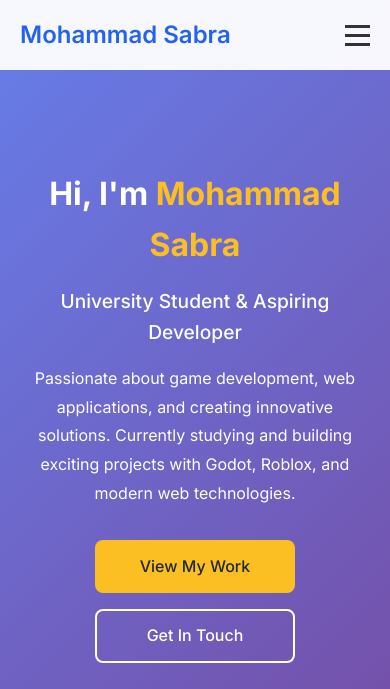
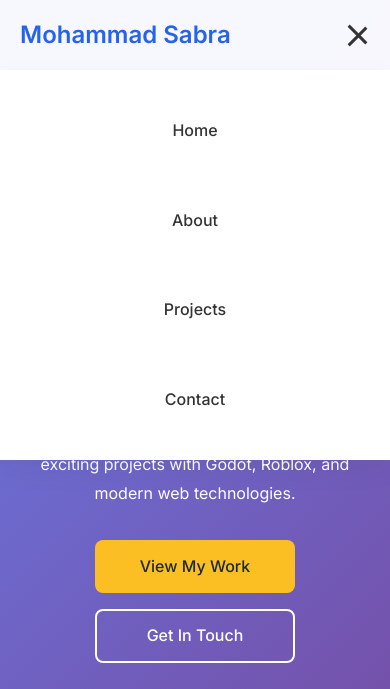
Before and after one commit to Hamood-bot/portfolio, a plain HTML site: page index.html in a window 390 px wide. Both pictures are taken after a click on the element 357 px from the left and 35 px from the top of the page. Shown: the top 689 px of the page. Drawn offline with Linux system fonts and the light colour scheme.

Commit message:
Fix mobile navigation menu functionality

```diff
--- a/script.js
+++ b/script.js
@@ -3,6 +3,7 @@ document.addEventListener('DOMContentLoaded', function() {
     const hamburger = document.querySelector('.hamburger');
     const navMenu = document.querySelector('.nav-menu');
 
+    if (hamburger && navMenu) {
         hamburger.addEventListener('click', function() {
             hamburger.classList.toggle('active');
             navMenu.classList.toggle('active');
@@ -15,6 +16,18 @@ document.addEventListener('DOMContentLoaded', function() {
                 navMenu.classList.remove('active');
             });
         });
+
+        // Close mobile menu when clicking outside
+        document.addEventListener('click', function(event) {
+            const isClickInsideNav = navMenu.contains(event.target);
+            const isClickOnHamburger = hamburger.contains(event.target);
+
+            if (!isClickInsideNav && !isClickOnHamburger && navMenu.classList.contains('active')) {
+                hamburger.classList.remove('active');
+                navMenu.classList.remove('active');
+            }
+        });
+    }
 });
 
 // Smooth scrolling for navigation links
--- a/style.css
+++ b/style.css
@@ -454,11 +454,43 @@ body {
 /* Responsive Design */
 @media (max-width: 768px) {
     .nav-menu {
-        display: none;
+        position: fixed;
+        left: -100%;
+        top: 70px;
+        flex-direction: column;
+        background-color: white;
+        width: 100%;
+        text-align: center;
+        transition: 0.3s;
+        box-shadow: 0 10px 27px rgba(0, 0, 0, 0.05);
+        z-index: 999;
+        padding: 2rem 0;
+    }
+
+    .nav-menu.active {
+        left: 0;
+    }
+
+    .nav-menu .nav-link {
+        padding: 1rem;
+        display: block;
+        margin: 0;
     }
 
     .hamburger {
         display: flex;
+    }
+
+    .hamburger.active span:nth-child(2) {
+        opacity: 0;
+    }
+
+    .hamburger.active span:nth-child(1) {
+        transform: translateY(8px) rotate(45deg);
+    }
+
+    .hamburger.active span:nth-child(3) {
+        transform: translateY(-8px) rotate(-45deg);
     }
 
     .hero-title {
```
Lines whose indentation alone changed are shown as unchanged.
